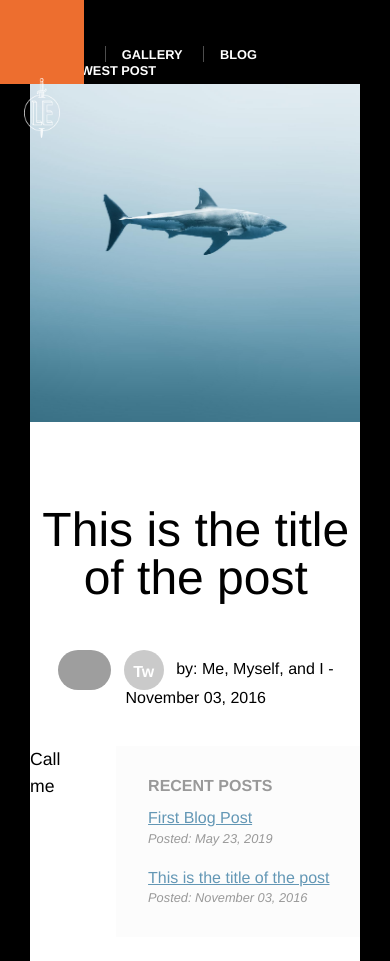
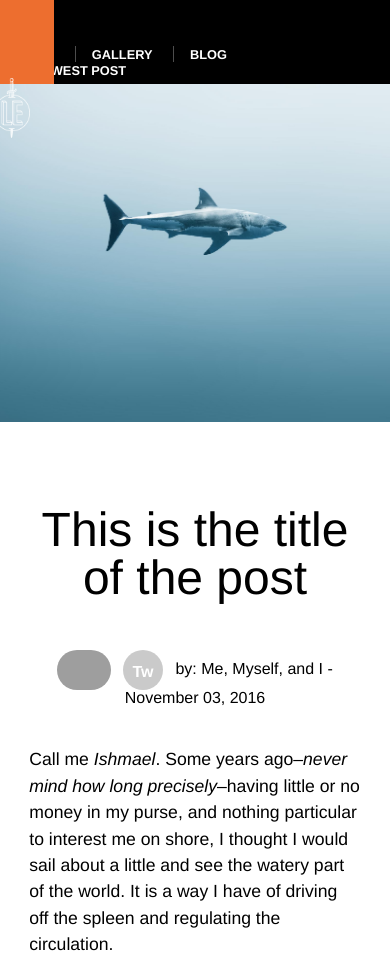
Before and after one commit to OneUp27/oneup27.github.io, a plain HTML site: page _site/2016/11/03/title-of-post.html in a window 390 px wide. Shown: the top 961 px of the page. Drawn offline with Linux system fonts and the light colour scheme; grey boxes are pictures that could not be loaded.

Commit message:
Add mobile-friendly post-aside

```diff
--- a/_includes/head.html
+++ b/_includes/head.html
@@ -13,4 +13,6 @@
   <link rel="stylesheet" href="/css/gallery.css">
   <link rel="stylesheet" href="/css/blog.css">
   <link rel="stylesheet" href="/css/post.css">
+
+  <link rel="stylesheet" href="/css/media-query.css">
 </head>
--- a/_site/2016/11/03/title-of-post.html
+++ b/_site/2016/11/03/title-of-post.html
@@ -15,6 +15,8 @@
   <link rel="stylesheet" href="/css/gallery.css">
   <link rel="stylesheet" href="/css/blog.css">
   <link rel="stylesheet" href="/css/post.css">
+
+  <link rel="stylesheet" href="/css/media-query.css">
 </head>
   <body>
     <header class="header">
--- /dev/null
+++ b/_site/css/media-query.css
@@ -0,0 +1,9 @@
+@media (max-width: 800px) {
+  html {
+    box-shadow: none;
+    padding: 0;
+  }
+  .post-aside {
+    display: none;
+  }
+}
--- /dev/null
+++ b/css/media-query.css
@@ -0,0 +1,9 @@
+@media (max-width: 800px) {
+  html {
+    box-shadow: none;
+    padding: 0;
+  }
+  .post-aside {
+    display: none;
+  }
+}
```
Also changed, not shown: _site/blog/index.html (+2 -0 lines), _site/gallery/index.html (+2 -0 lines), _site/index.html (+2 -0 lines), _site/personal/2019/05/23/my-first-blog-post.html (+2 -0 lines).
